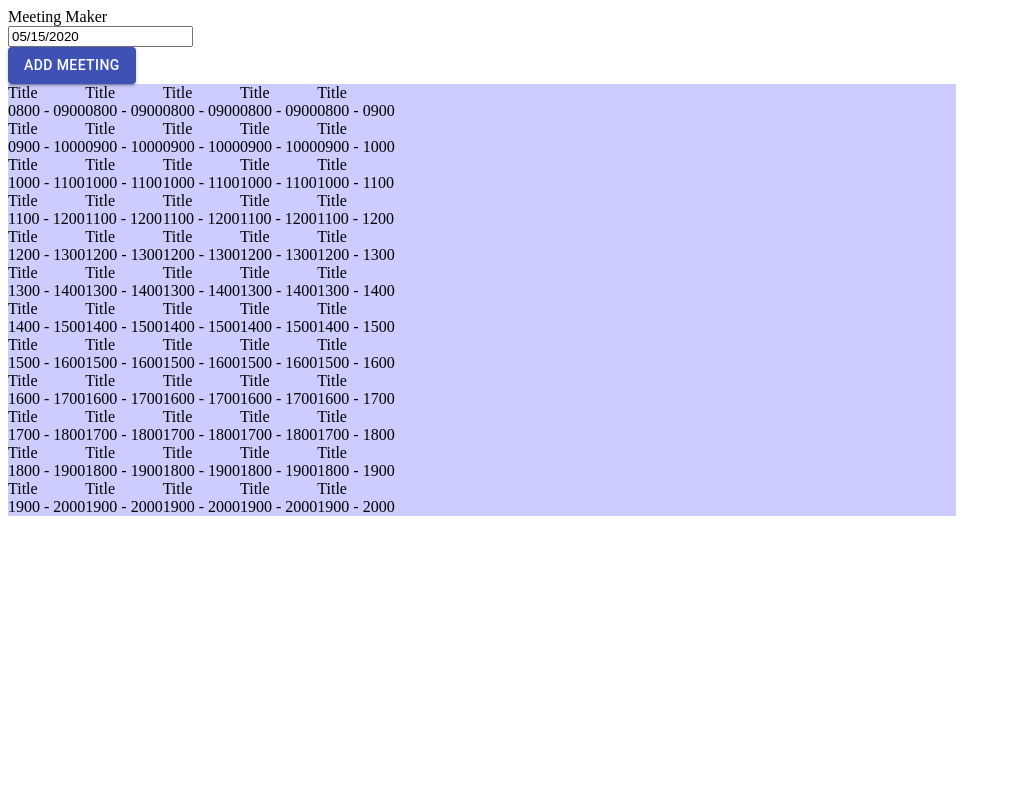
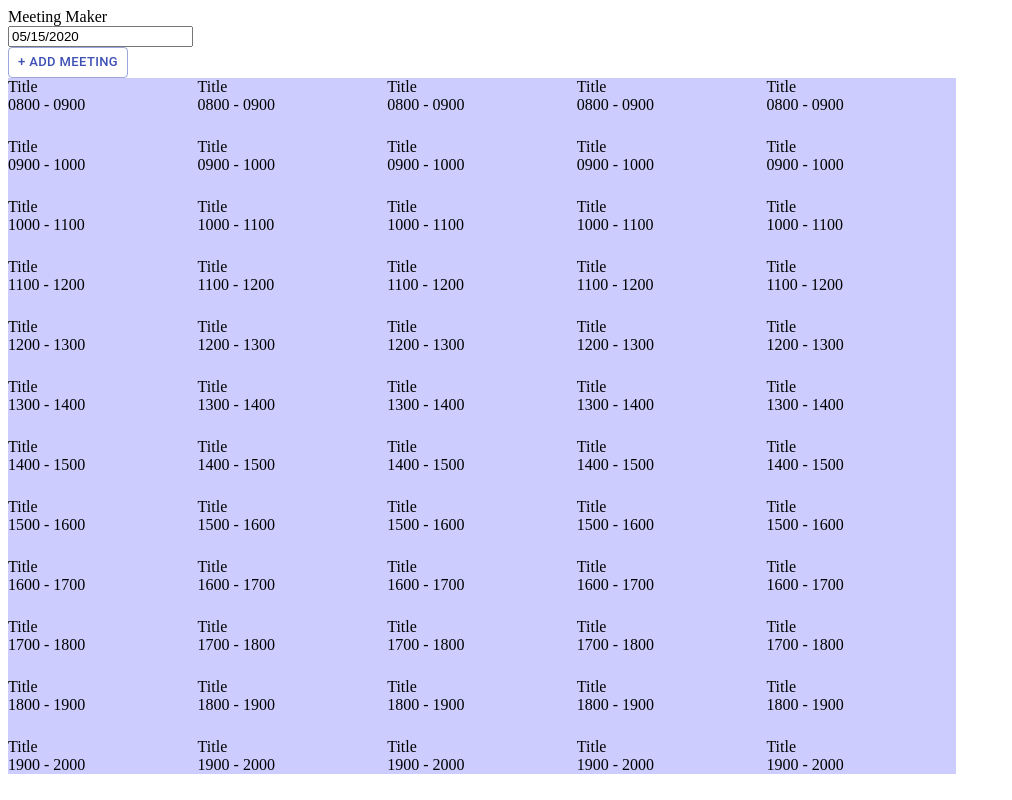
Before and after one commit to rwofford20/weekCalendar, a React (Create React App) app in the folder week-calendar/: page / in a window 1280 px wide. Shown: the whole page, without its empty margins (0-1012 px from the left). Built offline with nearby package versions, Linux system fonts and the light colour scheme.

Commit message:
Added Material UI grid to Calendar

```diff
--- a/week-calendar/src/Components/Calendar/Calendar.css
+++ b/week-calendar/src/Components/Calendar/Calendar.css
@@ -1,5 +1,6 @@
 .calendar-container{
     display: flex;
+    /* flex-grow: 1; */
     background: var(--display-background-color);
     height: var(--calendar-container-height);
     width: var(--calendar-container-width);
--- a/week-calendar/src/Components/Calendar/Calendar.jsx
+++ b/week-calendar/src/Components/Calendar/Calendar.jsx
@@ -3,6 +3,8 @@ import Day from '../Day/Day';
 import TimeBlock from '../TimeBlock/TimeBlock';
 import './Calendar.css';
 import { cloneElement } from 'react';
+import Grid from '@material-ui/core/Grid';
+import Paper from '@material-ui/core/Paper';
 
 class Calendar extends Component{
      //Constructor to set the state of the Calendar component
--- a/week-calendar/src/Components/Day/Day.jsx
+++ b/week-calendar/src/Components/Day/Day.jsx
@@ -1,4 +1,5 @@
 import React, { Component } from 'react';
+import Grid from '@material-ui/core/Grid';
 //import PropTypes from 'prop-types';
 //import TimeBlock from '../TimeBlock/TimeBlock';
 //import equal from 'fast-deep-equal';
@@ -14,8 +15,10 @@ class Day extends Component{
     //Returns the props of each TimeBlock associated with a Day
     render = () => {
         return(
-            <div className = 'day-container'>
-                {this.props.timeBlocks}
+            <div className='day-container'>
+                <Grid container spacing={3}>
+                    {this.props.timeBlocks}
+                </Grid>
          </div>
     )};
 };
--- a/week-calendar/src/Components/Header/Header.jsx
+++ b/week-calendar/src/Components/Header/Header.jsx
@@ -1,9 +1,10 @@
 import React, { Component } from 'react';
 import DatePicker from 'react-datepicker';
+import './Header.css';
+import 'react-datepicker/dist/react-datepicker.css';
 // import Button from '../Button/Button';
 import Button from '@material-ui/core/Button';
-import './Header.css';
-import 'react-datepicker/dist/react-datepicker.css';
+import Icon from '@material-ui/core/Icon';
 
 class Header extends Component{
     constructor(props) {
@@ -31,11 +32,15 @@ class Header extends Component{
                     />
                 </div>
                 <div className='header-add-meeting-button-container'>
-                    <Button variant="contained" color="primary"
+                    <Button
+                        size="small"
+                        variant="outlined"
+                        color="primary"
+                        startIcon=""
                         onClick={this.props.displayMeetingCreator}
                         title='Add Meeting'
                     >
-                    Add Meeting
+                    + Add Meeting
                      </Button>
                 </div>
             </div>
--- a/week-calendar/src/Components/TimeBlock/TimeBlock.jsx
+++ b/week-calendar/src/Components/TimeBlock/TimeBlock.jsx
@@ -1,15 +1,18 @@
 import React from 'react';
 import './TimeBlock.css';
+import Grid from '@material-ui/core/Grid';
 
 //TimeBlocks are the individual meeting block components in days
 //TimeBlocks are rendered within the day components in Calendar.jsx
 //In an empty day, there should be 12 default TimeBlocks
 //Additional TimeBocks are created based on data passed in from the backend
 const TimeBlock = (props) => (
+    <Grid item xs={12}>
     <div className='timeblock-container'>
         <div className='timeblock-title-container'>{props.title}</div>
         <div className='timeblock-time-container'>{props.startTime} - {props.endTime}</div>
-    </div>
+        </div>
+    </Grid>
 );
 
 export default TimeBlock;
```
